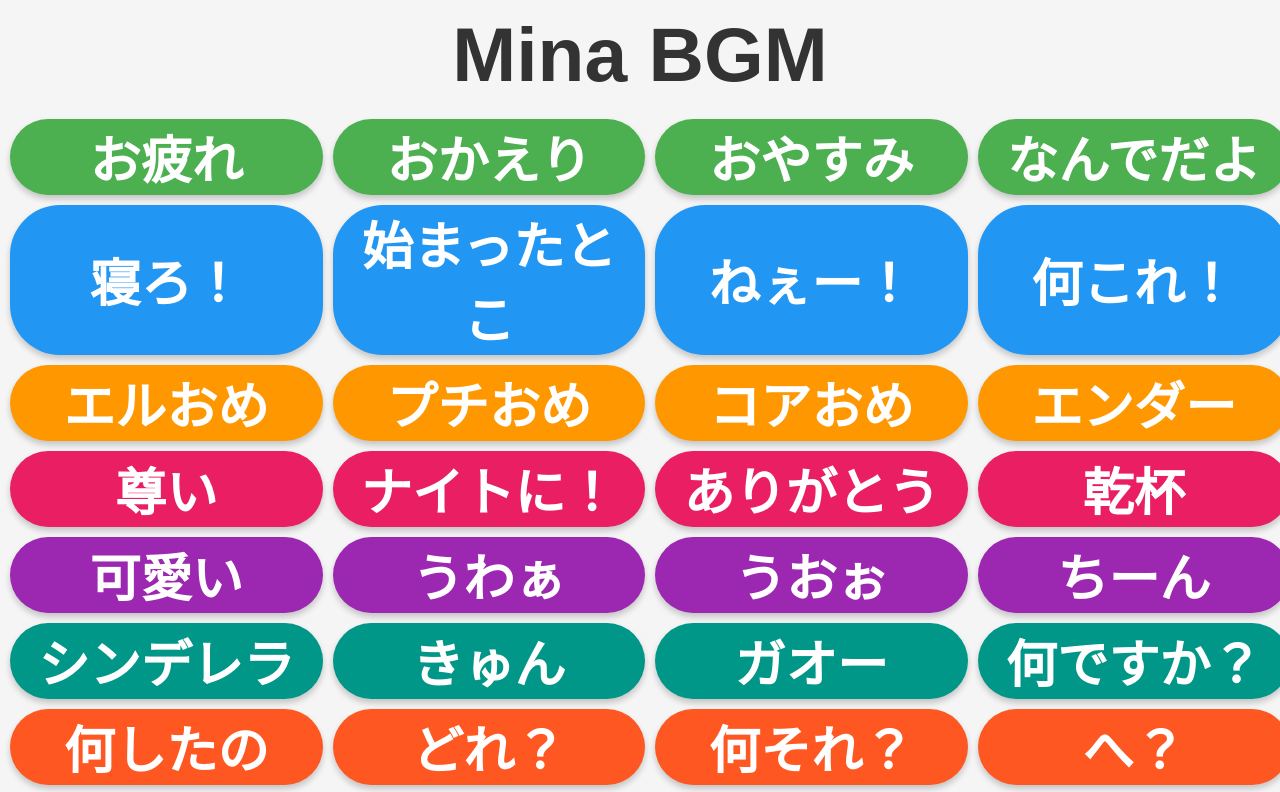
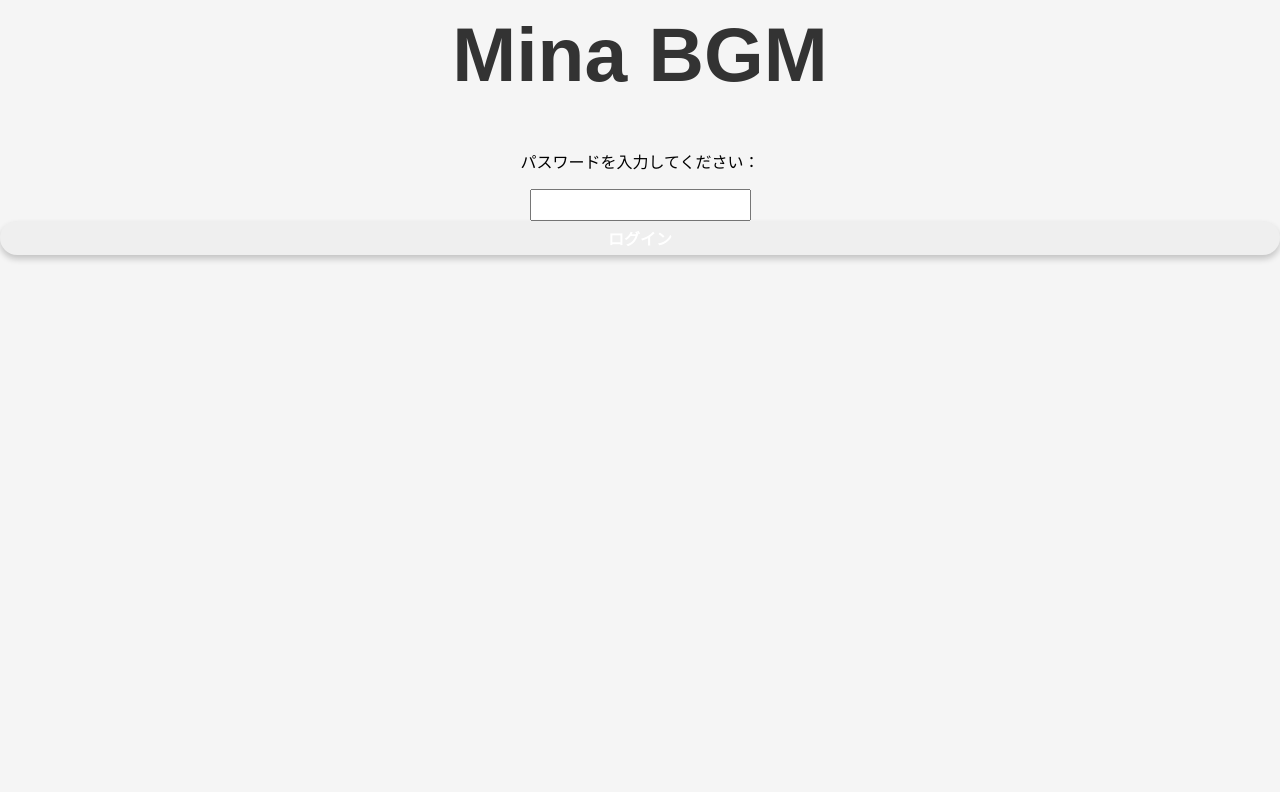
Before and after one commit to pococha-mina/mina-bgm, a plain HTML site: page index.html in a window 1280 px wide. Shown: the top 792 px of the page. Drawn offline with Linux system fonts and the light colour scheme.

Commit message:
Add files via upload

```diff
--- a/index.html
+++ b/index.html
@@ -19,8 +19,24 @@
       color: #333;
     }
 
+    #login {
+      text-align: center;
+      margin-top: 50px;
+    }
+
+    #login input {
+      padding: 5px;
+      font-size: 16px;
+    }
+
+    #login button {
+      padding: 5px 10px;
+      font-size: 16px;
+      cursor: pointer;
+    }
+
     .grid {
-      display: grid;
+      display: none; /* 最初は非表示 */
       grid-template-columns: repeat(4, 1fr); /* 横4列 */
       grid-template-rows: repeat(9, 1fr);   /* 縦9行 (36ボタン) */
       height: calc(100vh - 80px); /* タイトル分を引く */
@@ -71,55 +87,56 @@
 </head>
 <body>
   <h1>Mina BGM</h1>
-  <div class="grid">
+
+  <!-- パスワード入力 -->
+  <div id="login">
+    <p>パスワードを入力してください：</p>
+    <input type="password" id="passwordInput">
+    <button onclick="checkPassword()">ログイン</button>
+  </div>
+
+  <!-- BGMボタン -->
+  <div class="grid" id="buttons">
     <!-- 1行目 001〜004 -->
     <div class="row1"><button onclick="playSound('001.m4a')">お疲れ</button></div>
     <div class="row1"><button onclick="playSound('002.m4a')">おかえり</button></div>
     <div class="row1"><button onclick="playSound('003.m4a')">おやすみ</button></div>
     <div class="row1"><button onclick="playSound('004.m4a')">なんでだよ</button></div>
-
     <!-- 2行目 005〜008 -->
     <div class="row2"><button onclick="playSound('005.m4a')">寝ろ！</button></div>
     <div class="row2"><button onclick="playSound('006.m4a')">始まったとこ</button></div>
     <div class="row2"><button onclick="playSound('007.m4a')">ねぇー！</button></div>
     <div class="row2"><button onclick="playSound('008.m4a')">何これ！</button></div>
-
     <!-- 3行目 009〜012 -->
     <div class="row3"><button onclick="playSound('009.m4a')">エルおめ</button></div>
     <div class="row3"><button onclick="playSound('010.m4a')">プチおめ</button></div>
     <div class="row3"><button onclick="playSound('011.m4a')">コアおめ</button></div>
     <div class="row3"><button onclick="playSound('012.m4a')">エンダー</button></div>
-
     <!-- 4行目 013〜016 -->
     <div class="row4"><button onclick="playSound('013.m4a')">尊い</button></div>
     <div class="row4"><button onclick="playSound('014.m4a')">ナイトに！</button></div>
     <div class="row4"><button onclick="playSound('015.m4a')">ありがとう</button></div>
     <div class="row4"><button onclick="playSound('016.m4a')">乾杯</button></div>
-
     <!-- 5行目 017〜020 -->
     <div class="row5"><button onclick="playSound('017.m4a')">可愛い</button></div>
     <div class="row5"><button onclick="playSound('018.m4a')">うわぁ</button></div>
     <div class="row5"><button onclick="playSound('019.m4a')">うおぉ</button></div>
     <div class="row5"><button onclick="playSound('020.m4a')">ちーん</button></div>
-
     <!-- 6行目 021〜024 -->
     <div class="row6"><button onclick="playSound('021.m4a')">シンデレラ</button></div>
     <div class="row6"><button onclick="playSound('022.m4a')">きゅん</button></div>
     <div class="row6"><button onclick="playSound('023.m4a')">ガオー</button></div>
     <div class="row6"><button onclick="playSound('024.m4a')">何ですか？</button></div>
-
     <!-- 7行目 025〜028 -->
     <div class="row7"><button onclick="playSound('025.m4a')">何したの</button></div>
     <div class="row7"><button onclick="playSound('026.m4a')">どれ？</button></div>
     <div class="row7"><button onclick="playSound('027.m4a')">何それ？</button></div>
     <div class="row7"><button onclick="playSound('028.m4a')">へ？</button></div>
-
     <!-- 8行目 029〜032 -->
     <div class="row8"><button onclick="playSound('029.m4a')">どゆこと？</button></div>
     <div class="row8"><button onclick="playSound('030.m4a')">怒るよ</button></div>
     <div class="row8"><button onclick="playSound('031.m4a')">笑</button></div>
     <div class="row8"><button onclick="playSound('032.m4a')">笑える</button></div>
-
     <!-- 9行目 033〜036 -->
     <div class="row9"><button onclick="playSound('033.m4a')">へぇー！</button></div>
     <div class="row9"><button onclick="playSound('034.m4a')">気をつけな</button></div>
@@ -128,6 +145,18 @@
   </div>
 
   <script>
+    const correctPassword = "mina123"; // パスワードをここで設定
+
+    function checkPassword() {
+      const input = document.getElementById('passwordInput').value;
+      if(input === correctPassword){
+        document.getElementById('login').style.display = 'none';
+        document.getElementById('buttons').style.display = 'grid';
+      } else {
+        alert('パスワードが違います💦');
+      }
+    }
+
     function playSound(file) {
       const audio = new Audio(file);
       audio.play();
```
